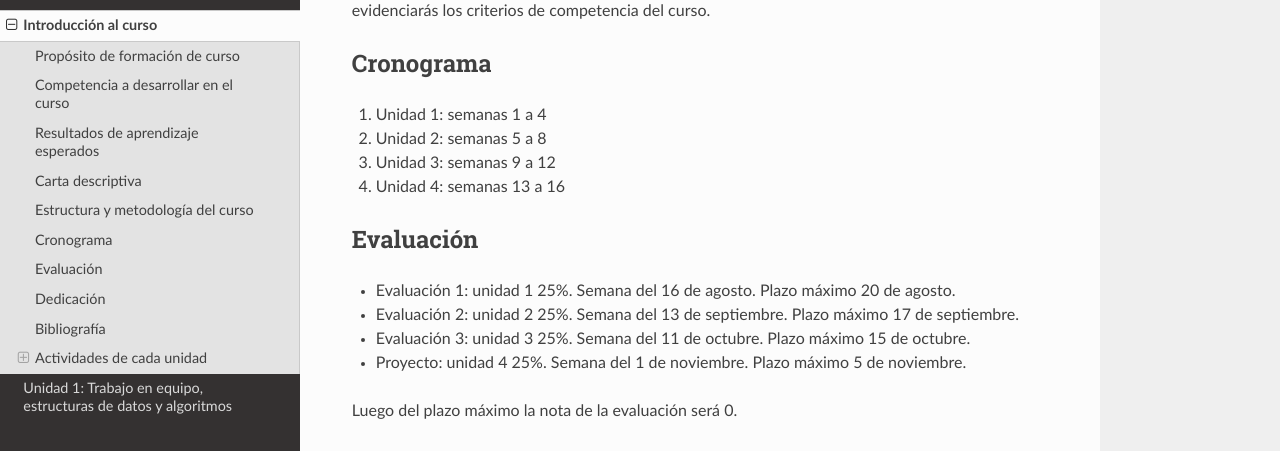
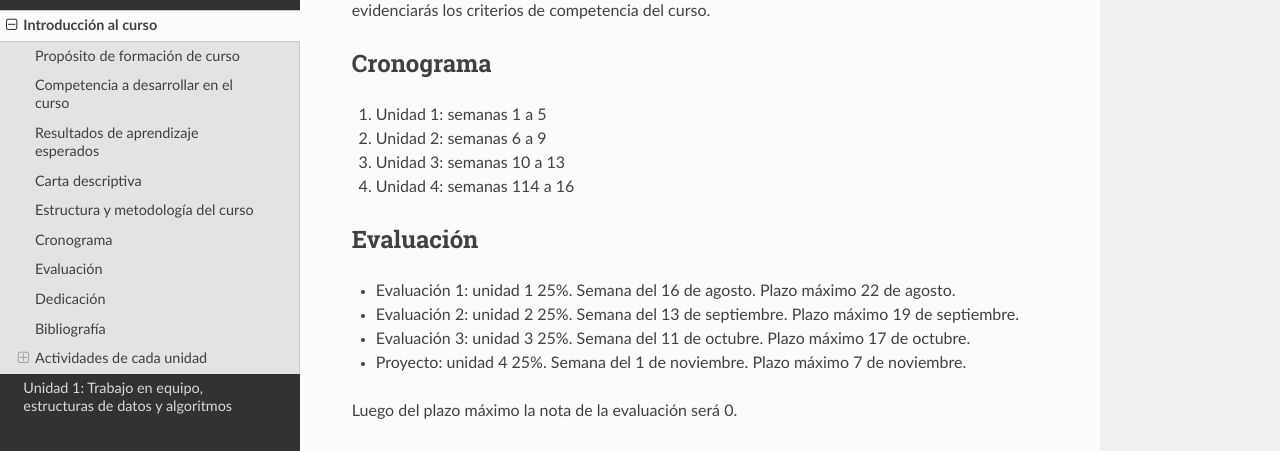
Before and after one commit to juanferfranco/scripting, a Sphinx documentation site: the page built from docs/_intro/intro.rst, in a window 1280 px wide and 900 px high, scrolled down 984 px. Shown: the part 153-604 px from the top of the window. Built offline with Sphinx 7.4.7 and the Read the Docs theme 2.0.0, drawn with Linux system fonts in a browser that asks for light colours.

Commit message:
update schedule and evaluation terms

```diff
--- a/docs/_intro/intro.rst
+++ b/docs/_intro/intro.rst
@@ -57,18 +57,18 @@ evidenciarás los criterios de competencia del curso.
 Cronograma
 -----------
 
-#. Unidad 1: semanas 1 a 4
-#. Unidad 2: semanas 5 a 8
-#. Unidad 3: semanas 9 a 12
-#. Unidad 4: semanas 13 a 16
+#. Unidad 1: semanas 1 a 5
+#. Unidad 2: semanas 6 a 9
+#. Unidad 3: semanas 10 a 13
+#. Unidad 4: semanas 114 a 16
 
 Evaluación
 -----------
 
-* Evaluación 1: unidad 1 25%. Semana del 16 de agosto. Plazo máximo 20 de agosto.
-* Evaluación 2: unidad 2 25%. Semana del 13 de septiembre. Plazo máximo 17 de septiembre.
-* Evaluación 3: unidad 3 25%. Semana del 11 de octubre. Plazo máximo 15 de octubre.
-* Proyecto: unidad 4 25%. Semana del 1 de noviembre. Plazo máximo 5 de noviembre.
+* Evaluación 1: unidad 1 25%. Semana del 16 de agosto. Plazo máximo 22 de agosto.
+* Evaluación 2: unidad 2 25%. Semana del 13 de septiembre. Plazo máximo 19 de septiembre.
+* Evaluación 3: unidad 3 25%. Semana del 11 de octubre. Plazo máximo 17 de octubre.
+* Proyecto: unidad 4 25%. Semana del 1 de noviembre. Plazo máximo 7 de noviembre.
 
 Luego del plazo máximo la nota de la evaluación será 0.
 
```
